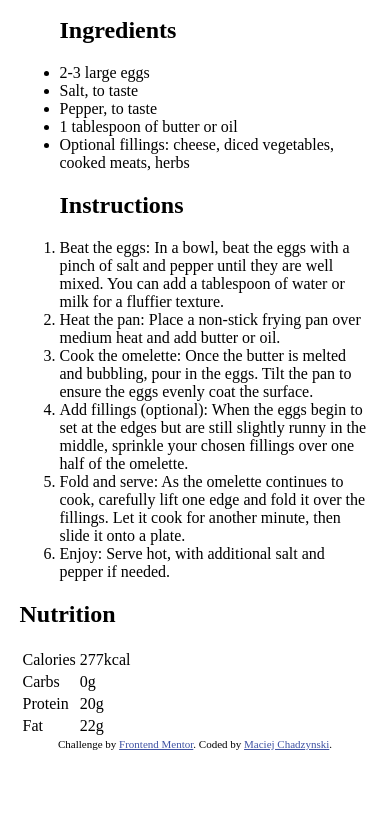
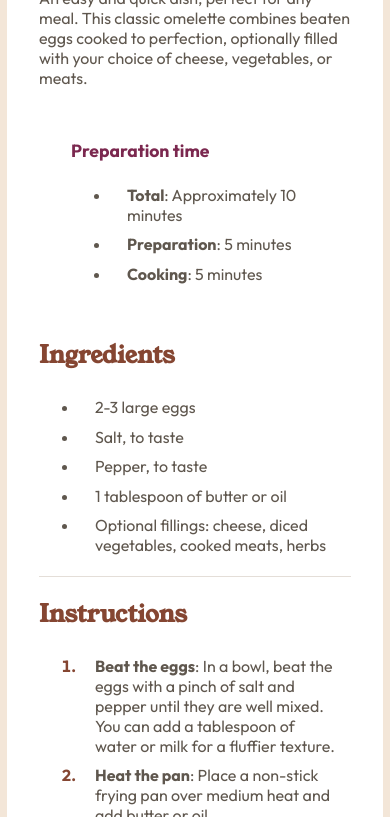
Before and after one commit to MaciejChadzynski/Recipe-page, a plain HTML site: page index.html in a window 390 px wide. Shown: the part 441-1258 px from the top of the page. Before the commit the page ends 1191 px from the top, so only its background shows below. Drawn offline with Linux system fonts and the light colour scheme.

Commit message:
Deskt + Mobile

```diff
--- a/index.html
+++ b/index.html
@@ -5,12 +5,15 @@
     <meta name="viewport" content="width=device-width, initial-scale=1.0"> <!-- displays site properly based on user's device -->
     <title>Frontend Mentor | Recipe page</title>
     <link rel="icon" type="image/png" sizes="32x32" href="./assets/images/favicon-32x32.png">
-    <link rel="stylesheet" href="style.css"
+    <link rel="stylesheet" href="style.css">
+    <link rel="preconnect" href="https://fonts.googleapis.com">
+    <link rel="preconnect" href="https://fonts.gstatic.com" crossorigin>
+    <link href="https://fonts.googleapis.com/css2?family=Outfit:wght@100..900&family=Young+Serif&display=swap" rel="stylesheet">
   </head>
   <body>
     <!-- TOP / MAIN -->
-    <img src="./assets/images/image-omelette.jpeg" alt="Omlette on a plate">
     <div class="container">
+      <img src="./assets/images/image-omelette.jpeg" alt="Omlette on a plate">
       <h1>Simple Omelette Recipe</h1>
 
       <p>An easy and quick dish, perfect for any meal. This classic omelette combines beaten eggs cooked
@@ -18,19 +21,17 @@
 
       <!-- MINI CONTAINER-->
       <div class="container cont-small">
+        <p class="cont-small-title">Preparation time</p>
         <ul>
-          <p>Preparation time</p>
-
-          <li>Total: Approximately 10 minutes</li>
-          <li>Preparation: 5 minutes</li>
-          <li>Cooking: 5 minutes</li>
+          <li><strong>Total</strong>: Approximately 10 minutes</li>
+          <li><strong>Preparation</strong>: 5 minutes</li>
+          <li><strong>Cooking</strong>: 5 minutes</li>
         </ul>
       </div>
     <!-- INGREDIENTS SECTION -->
-      <div>
+      <div class="ingredients">
+        <h2>Ingredients</h2>
         <ul>
-          <h2>Ingredients</h2>
-
           <li>2-3 large eggs</li>
           <li>Salt, to taste</li>
           <li>Pepper, to taste</li>
@@ -40,47 +41,47 @@
       </div>
 
     <!-- INSTRUCTIONS SECTION -->
-      <div>
+      <div class="instructions">
+        <h2>Instructions</h2>
         <ol>
-          <h2>Instructions</h2>
-
-          <li>Beat the eggs: In a bowl, beat the eggs with a pinch of salt and pepper until they are well mixed.
+          <li><strong>Beat the eggs</strong>: In a bowl, beat the eggs with a pinch of salt and pepper until they are well mixed.
           You can add a tablespoon of water or milk for a fluffier texture.</li>
 
-          <li>Heat the pan: Place a non-stick frying pan over medium heat and add butter or oil.</li>
+          <li><strong>Heat the pan</strong>: Place a non-stick frying pan over medium heat and add butter or oil.</li>
 
-          <li>Cook the omelette: Once the butter is melted and bubbling, pour in the eggs. Tilt the pan to ensure
+          <li><strong>Cook the omelette</strong>: Once the butter is melted and bubbling, pour in the eggs. Tilt the pan to ensure
           the eggs evenly coat the surface.</li>
 
-          <li>Add fillings (optional): When the eggs begin to set at the edges but are still slightly runny in the
+          <li><strong>Add fillings (optional)</strong>: When the eggs begin to set at the edges but are still slightly runny in the
           middle, sprinkle your chosen fillings over one half of the omelette.</li>
 
-          <li>Fold and serve: As the omelette continues to cook, carefully lift one edge and fold it over the
+          <li><strong>Fold and serve</strong>: As the omelette continues to cook, carefully lift one edge and fold it over the
           fillings. Let it cook for another minute, then slide it onto a plate.</li>
 
-          <li>Enjoy: Serve hot, with additional salt and pepper if needed.</li>
+          <li><strong>Enjoy</strong>: Serve hot, with additional salt and pepper if needed.</li>
         </ol>
       </div>
 
       <!-- NUTRITION SECTION -->
-      <div>
+      <div class="nutrition">
         <h2>Nutrition</h2>
+        <p>The table below shows nutritional values per serving without the additional fillings.</p>
         <table>
           <tr>
             <td>Calories</td>
-            <td>277kcal</td>
+            <td class="bold-color">277kcal</td>
           </tr>
           <tr>
             <td>Carbs</td>
-            <td>0g</td>
+            <td class="bold-color">0g</td>
           </tr>
           <tr>
             <td>Protein</td>
-            <td>20g</td>
+            <td class="bold-color">20g</td>
           </tr>
           <tr>
-            <td>Fat</td>
-            <td>22g</td>
+            <td class="no-border">Fat</td>
+            <td class="no-border bold-color">22g</td>
           </tr>
         </table>
       </div>
@@ -89,8 +90,8 @@
 
   <footer>
     <div class="attribution">
-      Challenge by <a href="https://www.frontendmentor.io?ref=challenge" target="_blank">Frontend Mentor</a>.
-      Coded by <a href="https://www.frontendmentor.io/profile/MaciejChadzynski">Maciej Chadzynski</a>.
+      Challenge by <a href="https://www.frontendmentor.io?ref=challenge" target="_blank" rel="noopener">Frontend Mentor</a>.
+      Coded by <a href="https://www.frontendmentor.io/profile/MaciejChadzynski" target="_blank" rel="noopener">Maciej Chadzynski</a>.
     </div>
   </footer>
   </body>
--- a/style.css
+++ b/style.css
@@ -1,9 +1,17 @@
 body {
     margin: 0;
+    font-family: "Outfit", sans-serif;
+    color: hsl(30, 10%, 34%);
 }
 
 img {
-    width: 100%;
+    width: 100vw;
+    max-width: 100vw;
+    position: relative;
+    left: 50%;
+    right: 50%;
+    transform: translateX(-50%);
+    display: block;
 }
 
 .attribution {
@@ -17,6 +25,100 @@ img {
 }
 
 .container {
-    width: 90%;
+    width: 85%;
     margin: 0 auto;
 }
+
+.ingredients,
+.instructions {
+    border-bottom: 1px solid hsl(30, 18%, 87%);
+}
+
+h1 {
+    color: hsl(24, 5%, 18%);
+}
+
+h2 {
+    color: hsl(14, 45%, 36%);
+}
+
+h1,
+h2 {
+    font-family: "Young Serif", serif;
+}
+
+ol li::marker {
+    font-weight: bold;
+    color: hsl(14, 45%, 36%);
+}
+
+li {
+    padding: 0.3em 1em;
+}
+
+/* MINI CONTAINER */
+.cont-small {
+    margin: 3em auto;
+}
+
+.cont-small-title {
+    color: hsl(332, 51%, 32%);
+    font-weight: bold;
+    font-size: 1.1em;
+}
+
+/* NUTRITION */
+table {
+    border-collapse: collapse;
+    margin: 0 auto;
+    width: 100%;
+}
+
+td,
+th {
+    border-bottom: 1px solid hsl(30, 18%, 87%);
+    padding: 1em 3em;
+}
+
+.no-border {
+    border: none;
+}
+
+.bold-color {
+    font-weight: bold;
+    color: hsl(14, 45%, 36%);
+}
+
+footer {
+    margin: 1em;
+    margin-top: 2em;
+}
+
+@media (min-width: 375px) {
+    .container {
+        border-radius: 25px;
+        background: #FFFFFF;
+        width: 80%;
+        padding: 0.1em 2em;
+        margin: 8em auto;
+        max-width: 670px;
+    }
+
+    .cont-small {
+        margin: 2em 0;
+    }
+
+    body {
+        background: hsl(30, 54%, 90%);
+    }
+
+    img {
+        width: 100%;
+        margin-top: 1.5em;
+        border-radius: 20px;
+    }
+
+    .nutrition {
+        margin-bottom: 1em;
+    }
+}
```
